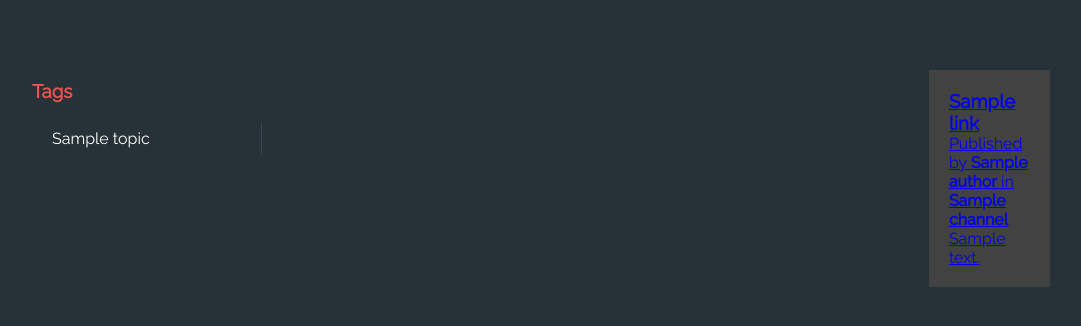
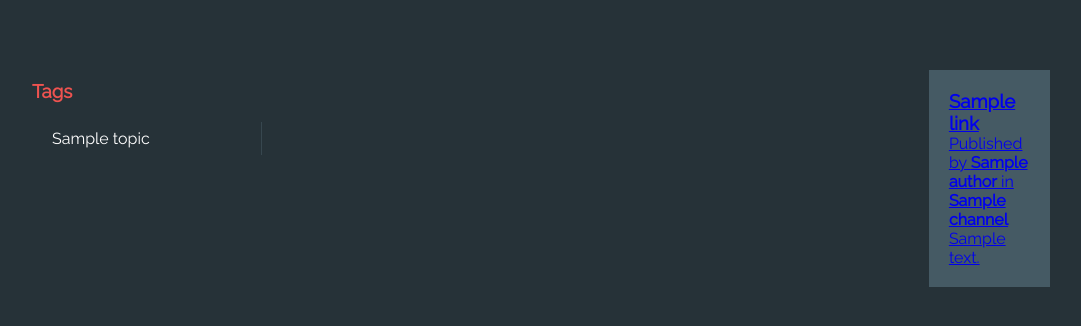
Before and after one commit to carlosgonzalezmerino/summarybot, a Flask app: template templates/newsletter.html in a window 1280 px wide. Shown: the part 71-397 px from the top of the page, without its empty margins (32-1113 px from the left). Run offline with Flask 2, Linux system fonts and the light colour scheme; the template is opened without the code that fills it: most values are stand-ins (such as "Sample title", 1, 10 or a date in 2020).

Commit message:
New styles

```diff
--- a/static/style.css
+++ b/static/style.css
@@ -160,7 +160,7 @@ body {
       vertical-align: top;
       width: 31%;
       margin: 10px 1%;
-      background: #424242;
+      background: #455A64;
       padding: 20px 20px; }
 
 /*# sourceMappingURL=style.css.map */
--- a/static/style.scss
+++ b/static/style.scss
@@ -201,7 +201,7 @@ body {
 			vertical-align: top;
 			width: 31%;
 			margin: 10px 1%;
-			background: #424242;
+			background: $secundary-color;
 			padding: 20px 20px;
 		}
 	}
```
